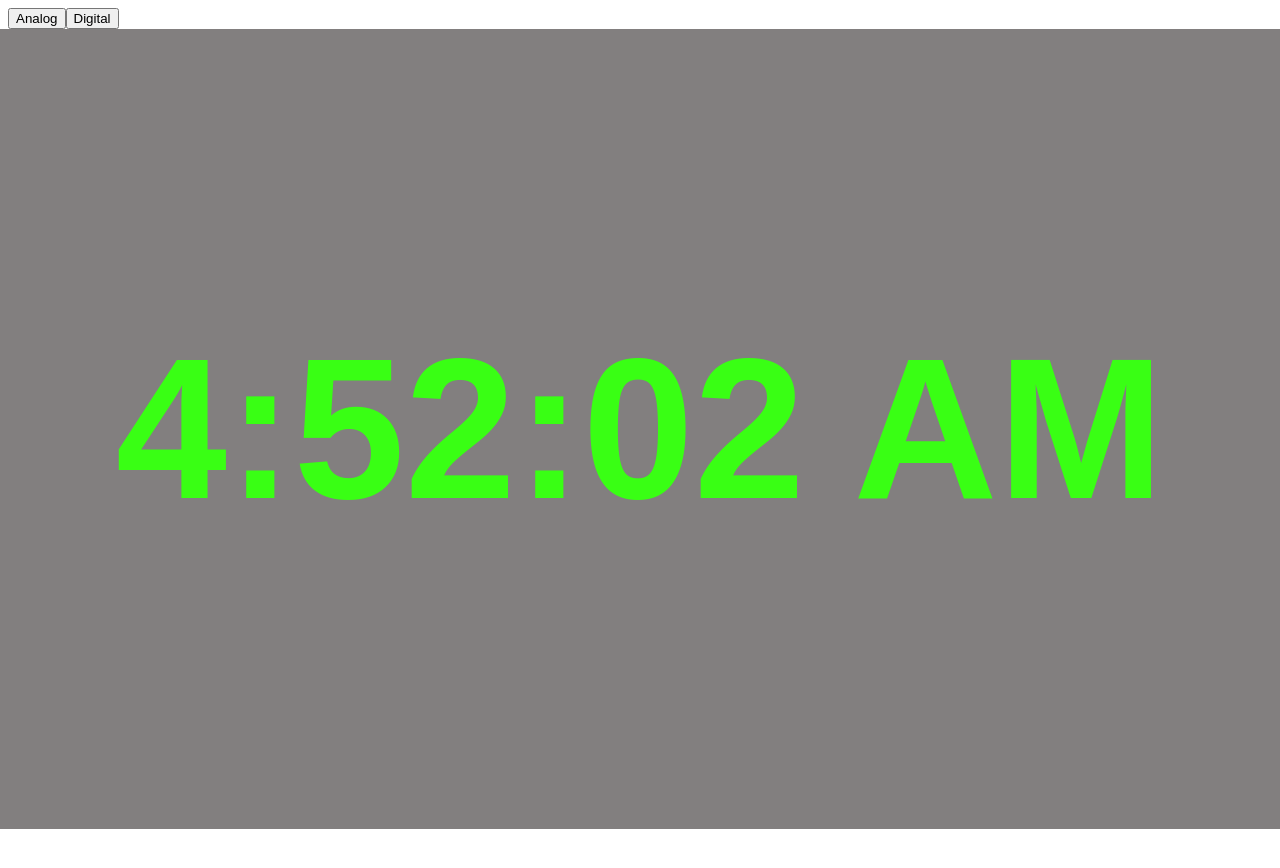
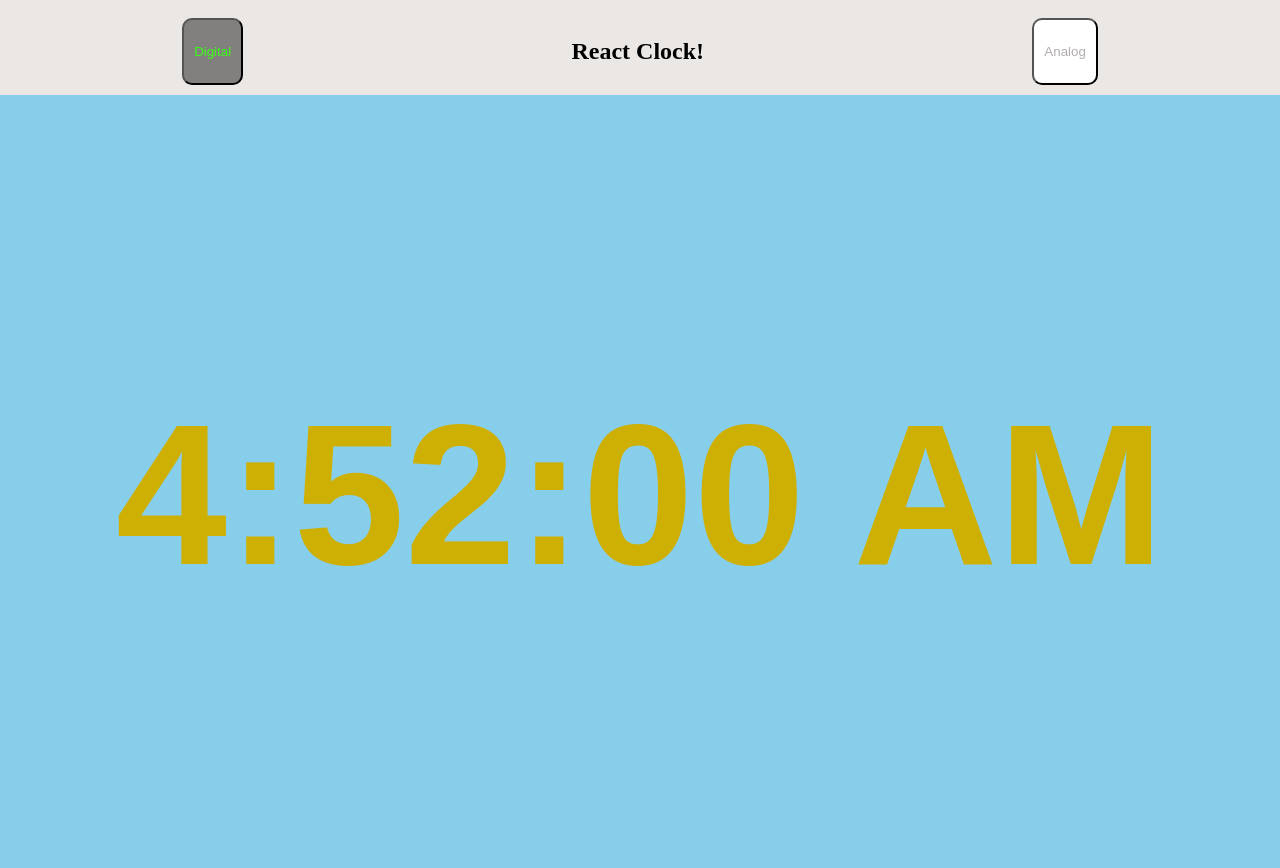
Before and after one commit to ObiBaratt/react-clock, a React (Create React App) app: page / in a window 1280 px wide. Shown: the top 868 px of the page. Before the commit the page ends 829 px from the top, so only its background shows below. Built offline with nearby package versions, Linux system fonts and the light colour scheme; a web font is replaced by a local one.

Commit message:
Make Navbar into component, update UI

```diff
--- a/src/App.js
+++ b/src/App.js
@@ -1,19 +1,27 @@
 import DigitalClock from "./components/DigitalClock/DigitalClock";
 import AnalogClock from "./components/AnalogClock/AnalogClock";
+import Navbar from "./components/Navbar/Navbar";
+
 import { useState } from "react";
 
 function App() {
 
   const [clock, setClock] = useState('digital');
 
+  const digital = () => {
+    console.log('digital')
+    setClock('digital');
+  }
+
+  const analog = () => {
+    console.log('analog')
+
+    setClock('analog');
+  }
+
   return (
     <>
-      <nav>
-        <button onClick={() => setClock("analog")}>Analog</button>
-        <button onClick={() => setClock("digital")}>Digital</button>
-      </nav>
-
-
+      <Navbar digital={digital} analog={analog} />
       { clock === "analog" ?
       <AnalogClock />
       : clock === "digital" ?
--- a/src/components/DigitalClock/DigitalClock.js
+++ b/src/components/DigitalClock/DigitalClock.js
@@ -30,7 +30,7 @@ export default function DigitalClock() {
     },[]);
 
     return (
-        <div className='digitalClock fill-window'>
+        <div className={`digitalClock ${date[2].slice(3)} fill-window`}>
             <div className="container">
                 {width > breakPoint? (
                     <div>{joined}</div>
--- /dev/null
+++ b/src/components/Navbar/Navbar.css
@@ -0,0 +1,28 @@
+nav {
+    display: flex;
+    background-color: #ebe7e5;
+    padding: 20px;
+    margin: -10px;
+    justify-content: space-around;
+}
+
+.toggle {
+    border-radius: 10px;
+    padding: 2px;
+    padding-left: 10px;
+    padding-right: 10px;
+}
+
+.digital {
+    background-color: rgb(130, 127, 127);
+    color: #39FF14;
+}
+
+.analog {
+    background-color: white;
+    color: rgb(177, 172, 176);
+}
+
+.toggle:hover {
+    box-shadow: 2px 2px;
+}
--- /dev/null
+++ b/src/components/Navbar/Navbar.js
@@ -0,0 +1,12 @@
+import "./Navbar.css";
+import "../../index.css";
+
+export default function Navbar({ analog, digital }) {
+    return (
+        <nav>
+            <button className="digital toggle" onClick={digital}>Digital</button>
+            <h1>React Clock!</h1>
+            <button className="toggle analog" onClick={analog}>Analog</button>
+        </nav>
+    )
+}
```
Lines whose indentation alone changed are shown as unchanged.
